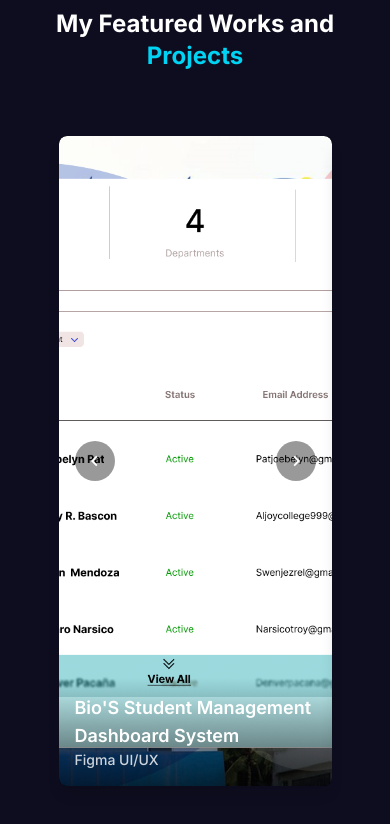
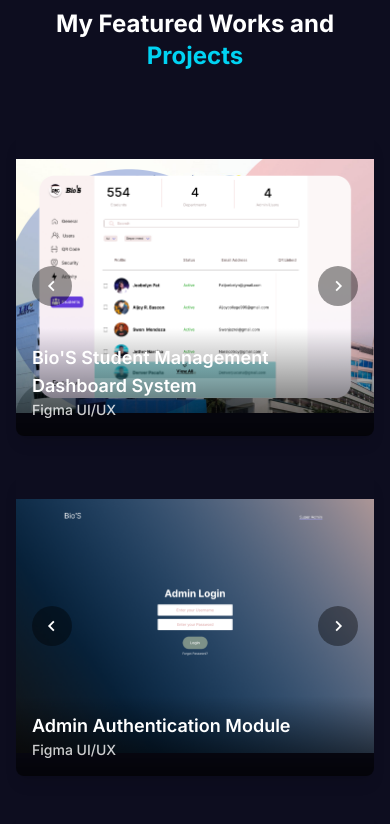
Before and after one commit to tanoshii777/tanoshii-portfolio, a Next.js app: page / in a window 390 px wide. Shown: the part 4000-4824 px from the top of the page. Built offline with nearby package versions, Linux system fonts and the light colour scheme.

Commit message:
Fix: The Last fix for the Images sizes

```diff
--- a/components/Home/Projects/Projects.tsx
+++ b/components/Home/Projects/Projects.tsx
@@ -24,7 +24,7 @@ function ProjectCard({ navId, slides }: any) {
 
     if (lightboxOpen) {
       document.addEventListener("keydown", handleKey);
-      window.history.pushState({ lightbox: true }, ""); // add history state
+      window.history.pushState({ lightbox: true }, "");
       window.addEventListener("popstate", handlePopState);
     }
 
@@ -49,21 +49,21 @@ function ProjectCard({ navId, slides }: any) {
         {slides.map((slide: any, idx: number) => (
           <SwiperSlide key={idx}>
             <div
-              className="relative w-full h-[650px] cursor-pointer bg-black"
+              className="relative w-full h-[300px] sm:h-[500px] cursor-pointer"
               onClick={() => {
                 setStartIndex(idx);
                 setLightboxOpen(true);
               }}
             >
-              <div className="relative w-full h-[650px] cursor-pointer rounded-lg overflow-hidden shadow-lg">
-                <Image
-                  src={slide.src}
-                  alt="..."
-                  fill
-                  className="object-cover"
-                />
-              </div>
+              {/* Image */}
+              <Image
+                src={slide.src}
+                alt="..."
+                fill
+                className="object-contain sm:object-cover"
+              />
 
+              {/* Title + description with transparent black bg */}
               {(slide.title || slide.tech) && (
                 <div className="absolute bottom-0 left-0 w-full bg-gradient-to-t from-black/70 to-transparent p-4">
                   {slide.title && (
@@ -100,10 +100,10 @@ function ProjectCard({ navId, slides }: any) {
         <div className="fixed left-0 right-0 top-[80px] bottom-0 bg-black/90 z-50 flex flex-col">
           {/* Close button */}
           <button
-            className="absolute top-5 right-5 text-white text-4xl z-50"
+            className="absolute top-4 right-4 text-white text-3xl sm:text-4xl z-50"
             onClick={() => {
               setLightboxOpen(false);
-              window.history.back(); // return to previous state
+              window.history.back();
             }}
           >
             <BiX />
@@ -118,25 +118,29 @@ function ProjectCard({ navId, slides }: any) {
           >
             {slides.map((slide: any, idx: number) => (
               <SwiperSlide key={idx}>
-                <div className="relative w-full h-full flex flex-col items-center justify-center">
-                  <div className="relative w-[800px] h-[650px] bg-black rounded-lg overflow-hidden shadow-lg">
+                <div className="relative w-full h-full flex flex-col items-center justify-center px-4">
+                  {/* Image wrapper */}
+                  <div className="relative w-full max-w-[1000px] h-[75vh] sm:h-[85vh] bg-black rounded-lg overflow-hidden shadow-lg">
                     <Image
                       src={slide.src}
                       alt={`${slide.title || "Project"} Full ${idx + 1}`}
                       fill
-                      className="object-cover"
+                      className="object-contain" // keep full image in lightbox
                     />
                   </div>
 
+                  {/* Title + description */}
                   {(slide.title || slide.tech) && (
-                    <div className="text-center mt-4 px-6">
+                    <div className="text-center mt-4 px-2 sm:px-6">
                       {slide.title && (
-                        <h1 className="text-xl font-bold text-white">
+                        <h1 className="text-lg sm:text-xl md:text-2xl font-bold text-white">
                           {slide.title}
                         </h1>
                       )}
                       {slide.tech && (
-                        <p className="text-md text-gray-300">{slide.tech}</p>
+                        <p className="text-sm sm:text-md md:text-lg text-gray-300">
+                          {slide.tech}
+                        </p>
                       )}
                     </div>
                   )}
@@ -149,6 +153,7 @@ function ProjectCard({ navId, slides }: any) {
     </div>
   );
 }
+
 export default function Projects() {
   return (
     <div className="pt-16 pb-16">
@@ -159,7 +164,7 @@ export default function Projects() {
       </h1>
 
       {/* Projects Grid */}
-      <div className="w-[70%] mx-auto grid grid-cols-1 md:grid-cols-2 gap-10 mt-16">
+      <div className="w-full max-w-7xl mx-auto grid grid-cols-1 md:grid-cols-2 gap-10 mt-16 px-4">
         <ProjectCard
           navId="1"
           slides={[
```
